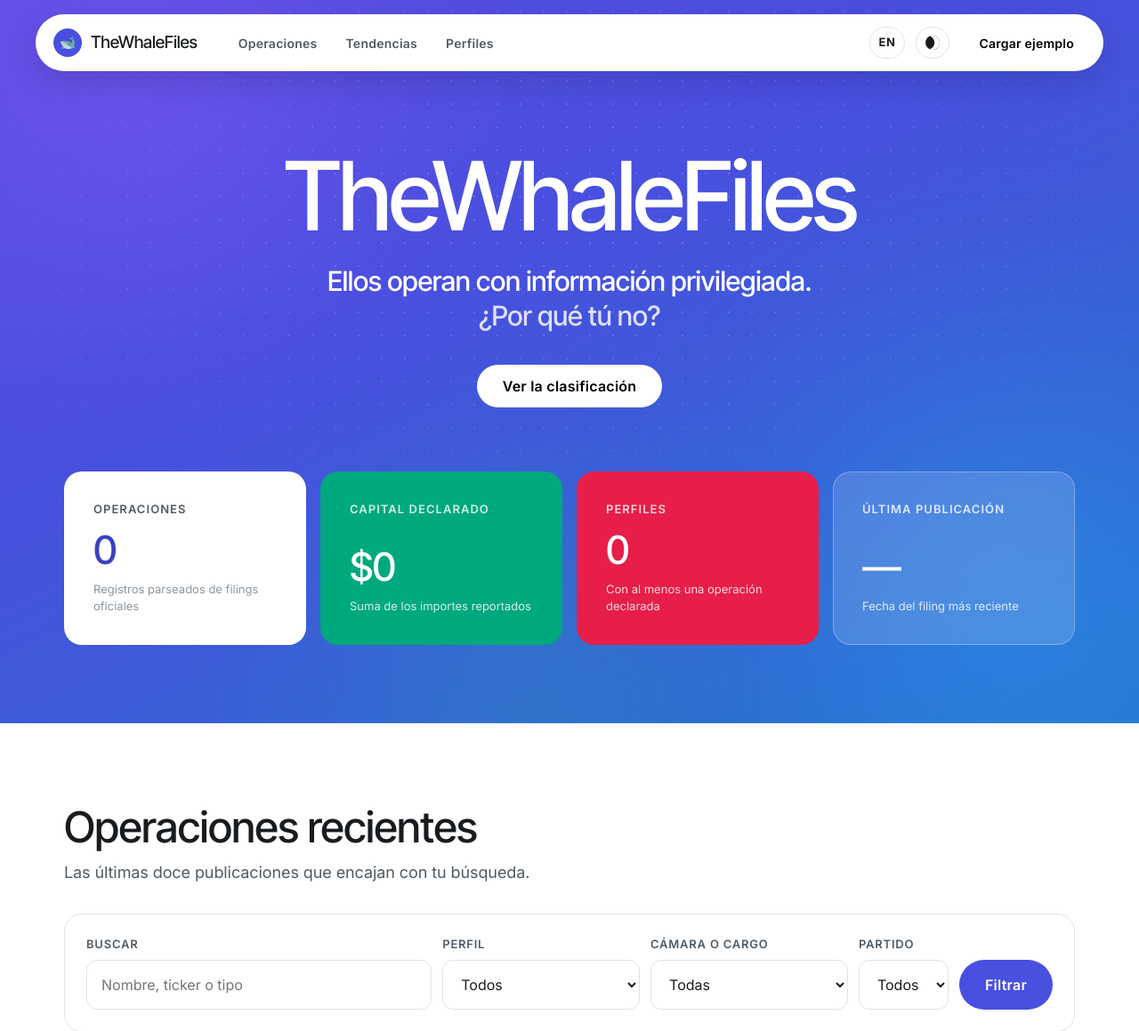
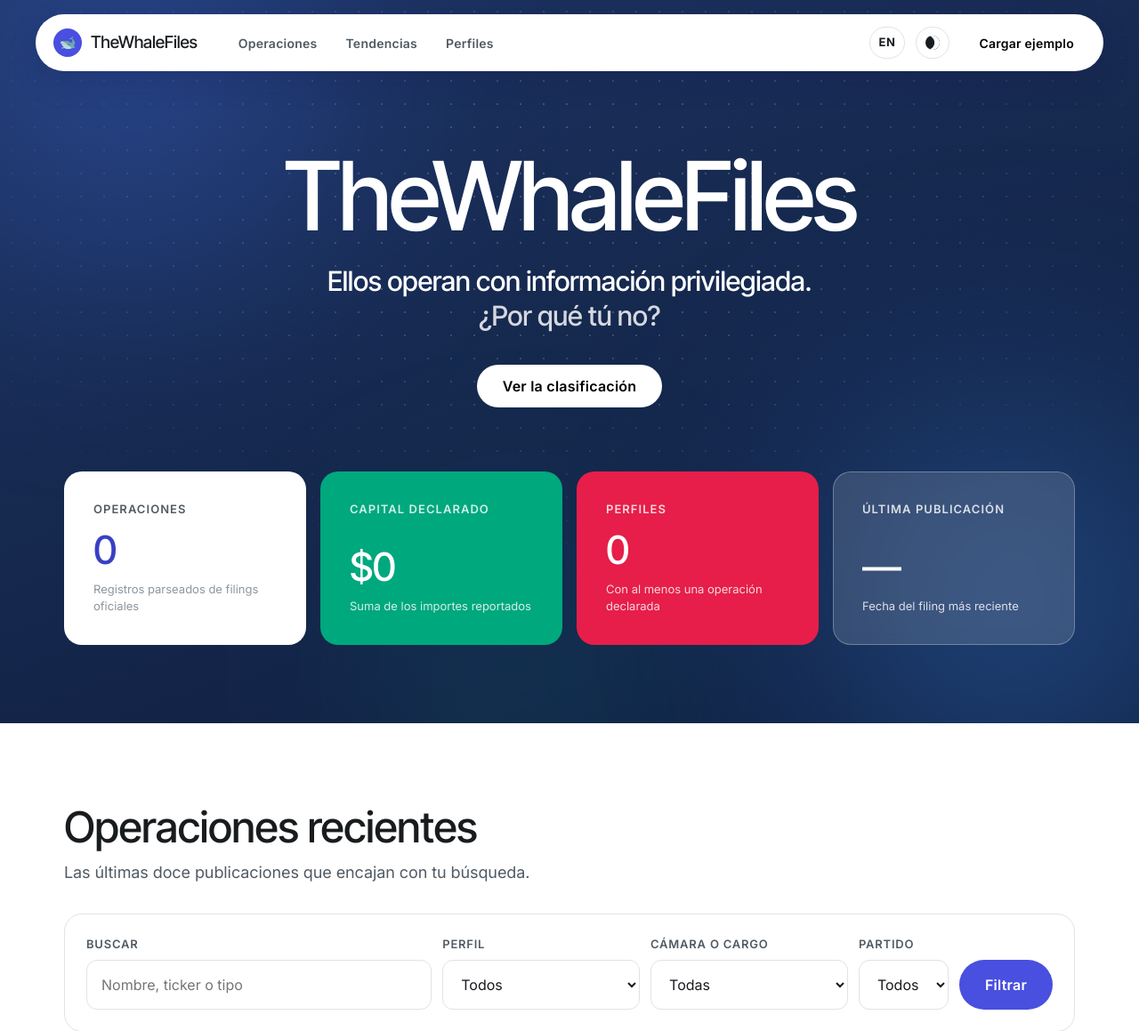
Before and after one commit to laglera/TheWhaleFiles, a FastAPI app: page / in a window 1280 px wide. Shown: the top 1159 px of the page at 89% size. Run offline with FastAPI, Linux system fonts and the light colour scheme; parts of the project's set-up code (start-up, migrations or seed data) failed here and were passed over.

Commit message:
Unificar el fondo de todas las paginas en un azul marino comun
La portada iba con un degradado violeta y la ficha con un fondo negro, asi
que las dos paginas no parecian del mismo sitio. Ahora comparten el mismo
canvas azul marino, con su trama de puntos, y en la ficha solo se contienen
los halos, que ahi compiten con el retrato.

En modo noche las superficies del cuerpo eran grises neutros sobre una
cabecera azulada, con el mismo efecto de dos sitios pegados: pasan a estar
tenidas hacia el mismo marino.

Los halos de color se reajustan al fondo nuevo: el violeta desentonaba
sobre el marino y pasa a ser el mismo azul aclarado, con un punto de verde
azulado para que no quede plano.

Co-Authored-By: Claude Opus 5 (1M context) <noreply@anthropic.com>

```diff
--- a/app/prices.py
+++ b/app/prices.py
@@ -38,8 +38,10 @@ FINNHUB_URL = "https://finnhub.io/api/v1/quote"
 BROWSER_UA = "Mozilla/5.0 (Macintosh; Intel Mac OS X 10_15_7) AppleWebKit/537.36 Chrome/124 Safari/537.36"
 # Espaciado mínimo entre llamadas al proveedor, para no provocar el 429.
 REQUEST_PAUSE = float(os.getenv("PRICE_REQUEST_PAUSE", "1.0"))
-# Esperas crecientes cuando aun así rechaza.
-RETRY_BACKOFF = (2.0, 5.0)
+# Esperas crecientes cuando aun así rechaza. El límite de Yahoo no es una
+# ráfaga puntual sino una ventana sostenida: con esperas cortas se encadenan
+# los rechazos y una precarga entera se queda sin precios.
+RETRY_BACKOFF = (3.0, 8.0, 20.0)
 
 # Las cotizaciones se refrescan pasado este margen. Ningún proveedor gratuito da
 # tiempo real estricto, y un cuarto de hora es irrelevante para valorar una
@@ -278,16 +280,25 @@ def warm_cache(verbose: bool = True) -> dict[str, int]:
         ]
 
     stats = {"symbols": len(symbols), "priced": 0, "failed": 0}
+    failures = 0
     for symbol in symbols:
+        # Tras varios rechazos seguidos se afloja el ritmo: seguir insistiendo
+        # al mismo paso sólo alarga la ventana de bloqueo.
+        if failures >= 3:
+            time.sleep(15.0)
+            failures = 0
+
         quotes = get_prices([symbol])
         if quotes:
             stats["priced"] += 1
+            failures = 0
             if verbose:
-                print(f"  ok {symbol:10s} {quotes[symbol].price:,.2f}")
+                print(f"  ok {symbol:10s} {quotes[symbol].price:,.2f}", flush=True)
         else:
             stats["failed"] += 1
+            failures += 1
             if verbose:
-                print(f"  -- {symbol:10s} sin cotización")
+                print(f"  -- {symbol:10s} sin cotización", flush=True)
     return stats
 
 
--- a/app/static/styles.css
+++ b/app/static/styles.css
@@ -80,14 +80,18 @@
   --font-display: 'Inter Tight', 'Inter', system-ui, sans-serif;
   --font-body: 'Inter', system-ui, -apple-system, sans-serif;
 
-  /* Canvas de marca: violeta → cobalto → azul.
-     El azul cielo del mockup (#2f9bf5) solo da 2.95:1 con blanco, así que
-     la base llega hasta #2472c9 (4.86:1) y el brillo se recupera con halos. */
-  --grad-violet: #5b4de0;
-  --grad-cobalt: #494fdf;
-  --grad-blue: #2472c9;
-  --grad-sky: #2f9bf5;
-  --brand-gradient: linear-gradient(155deg, var(--grad-violet) 0%, var(--grad-cobalt) 38%, var(--grad-blue) 100%);
+  /* Canvas de marca: azul marino. Es el fondo común de la portada y de las
+     fichas; antes cada una iba por su lado (degradado violeta la portada,
+     negro la ficha) y las dos páginas no parecían el mismo sitio.
+     Los tres tonos dan profundidad sin salirse de la misma familia. */
+  --navy: #12244f;
+  --navy-deep: #0b1631;
+  --navy-lift: #1b3468;
+  --grad-violet: #1d3465;
+  --grad-cobalt: #16294f;
+  --grad-blue: #0e1c3d;
+  --grad-sky: #2f6bb5;
+  --brand-gradient: linear-gradient(160deg, var(--grad-violet) 0%, var(--grad-cobalt) 45%, var(--grad-blue) 100%);
   --glass: rgba(255, 255, 255, 0.14);
   --glass-strong: rgba(255, 255, 255, 0.22);
   --glass-line: rgba(255, 255, 255, 0.28);
@@ -706,8 +717,9 @@ a {
   height: 620px;
   top: -220px;
   left: -160px;
-  background: radial-gradient(circle, #8b5cff, transparent 70%);
-  opacity: 0.6;
+  /* Antes violeta: sobre el navy desentonaba, ahora es el mismo azul aclarado */
+  background: radial-gradient(circle, #3f6ad8, transparent 70%);
+  opacity: 0.5;
 }
 
 .orb--2 {
@@ -724,8 +736,9 @@ a {
   height: 460px;
   bottom: -180px;
   left: 28%;
-  background: radial-gradient(circle, #21d0a4, transparent 70%);
-  opacity: 0.32;
+  /* Un punto de verde azulado para que el navy no quede plano */
+  background: radial-gradient(circle, #1d9c9c, transparent 70%);
+  opacity: 0.26;
 }
 
 
```
Also changed, not shown: other parts of app/static/styles.css (+22 -23 lines), app/insiders.py (+10 -1 lines).
